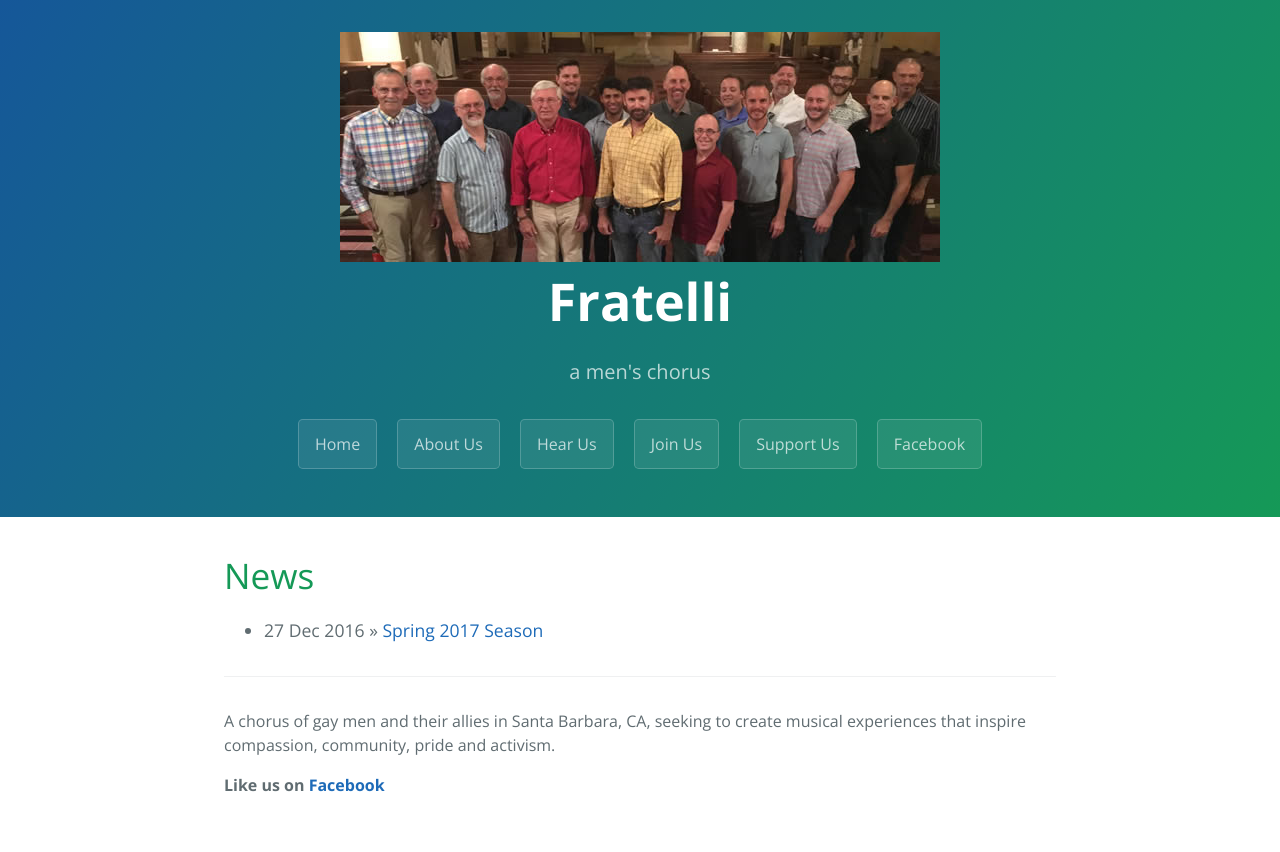
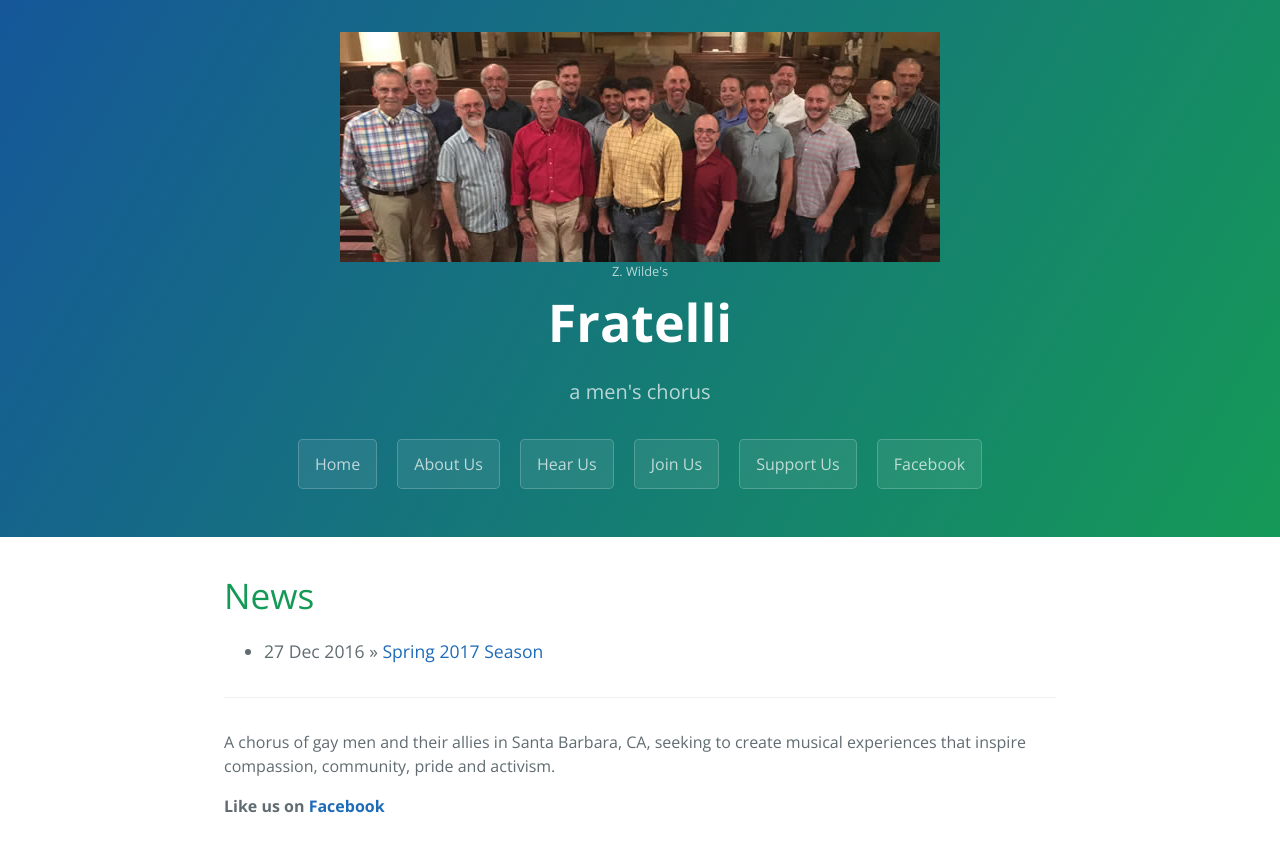
Before and after one commit to sb-fratelli/sb-fratelli.github.io, a Jekyll site: the page built from index.html, in a window 1280 px wide. Shown: the top 852 px of the page. Built offline with Jekyll 4.4.1, drawn with Linux system fonts in a browser that asks for light colours; the list of posts is cut into pages by our own code.

Commit message:
Z Wilde's Fratelli

```diff
--- a/_config.yml
+++ b/_config.yml
@@ -1,4 +1,5 @@
 # Setup
+title_prefix: "Z. Wilde's"
 title:        Fratelli
 tagline:      "a men's chorus"
 baseurl:      ""
--- a/_includes/page-header.html
+++ b/_includes/page-header.html
@@ -1,6 +1,7 @@
 <section class="page-header">
   <div class="page-header-image"></div>
 
+  <h2 class="project-prefix">{{ site.title_prefix }}</h2>
   <h1 class="project-name">{{ site.title }}</h1>
   <h2 class="project-tagline">{{ site.tagline }}</h2>
   <!-- <a href="#" class="btn">View on GitHub</a> -->
--- a/css/fratelli.css
+++ b/css/fratelli.css
@@ -109,10 +109,19 @@ a:hover {
     }
 }
 
+.project-prefix {
+    font-size: 80%;
+    margin-top: 0;
+    margin-bottom: 0.1rem;
+    font-weight: normal;
+    opacity: 0.7;
+}
+
 
 .project-name {
     margin-top: 0;
-    margin-bottom: 0.1rem; }
+    margin-bottom: 0.1rem;
+}
 
 @media screen and (min-width: 64em) {
     .project-name {
@@ -126,7 +135,8 @@ a:hover {
 
 @media screen and (max-width: 42em) {
     .project-name {
-	font-size: 1.75rem; }
+	font-size: 1.75rem;
+    }
 }
 
 .project-tagline {
```
